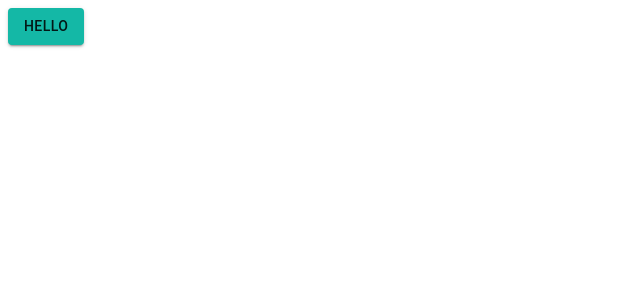
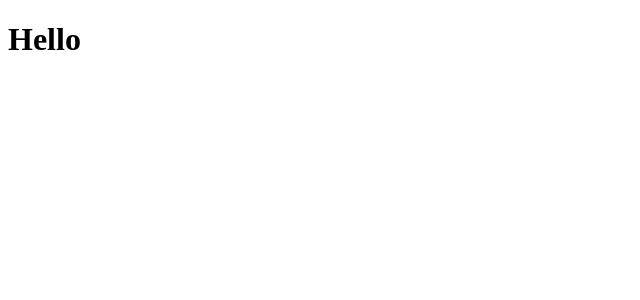
Before and after one commit to anas-ahmad1/PetArcadia, a React (Vite) app: page / in a window 1280 px wide. Shown: the top 300 px of the page, without its empty margins (0-640 px from the left). Built offline with nearby package versions, Linux system fonts and the light colour scheme.

Commit message:
Monki Commit Testing

```diff
--- /dev/null
+++ b/src/components/LostPets.jsx
@@ -0,0 +1,9 @@
+import React from "react";
+
+export default function LostPets() {
+  return (
+    <>
+      <h1>Hello</h1>
+    </>
+  );
+}
--- a/src/components/TestComponent.jsx
+++ b/src/components/TestComponent.jsx
@@ -1,11 +1,9 @@
-import { Button } from "@mui/material"
+import LostPets from "./LostPets";
 
-export default function TestComponent(){
-    return(
-        <Button
-            type="submit"
-            variant="contained"
-            color="primary"
-        >Hello</Button>
-    )
+export default function TestComponent() {
+  return (
+    <>
+      <LostPets />
+    </>
+  );
 }
```
